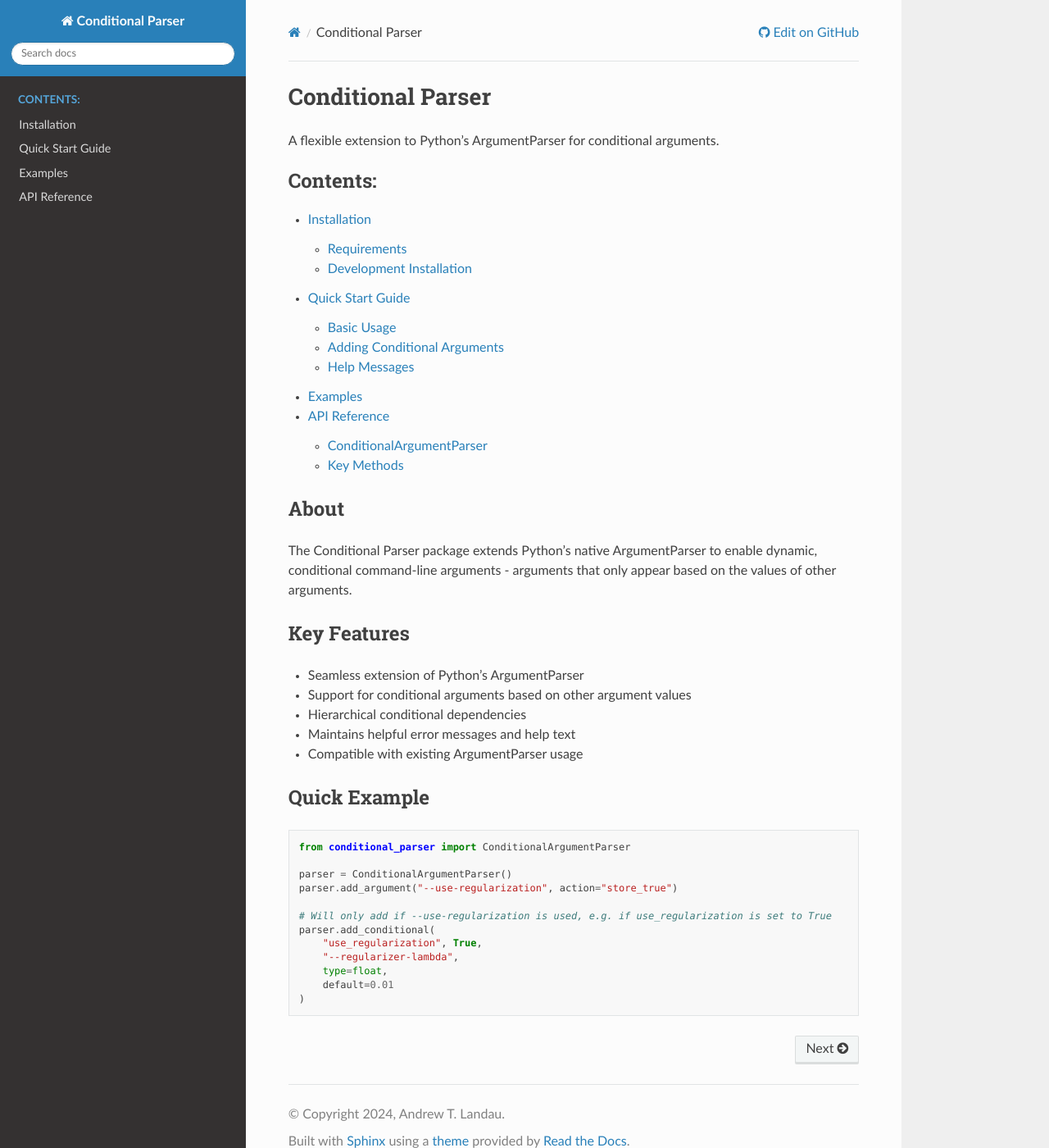
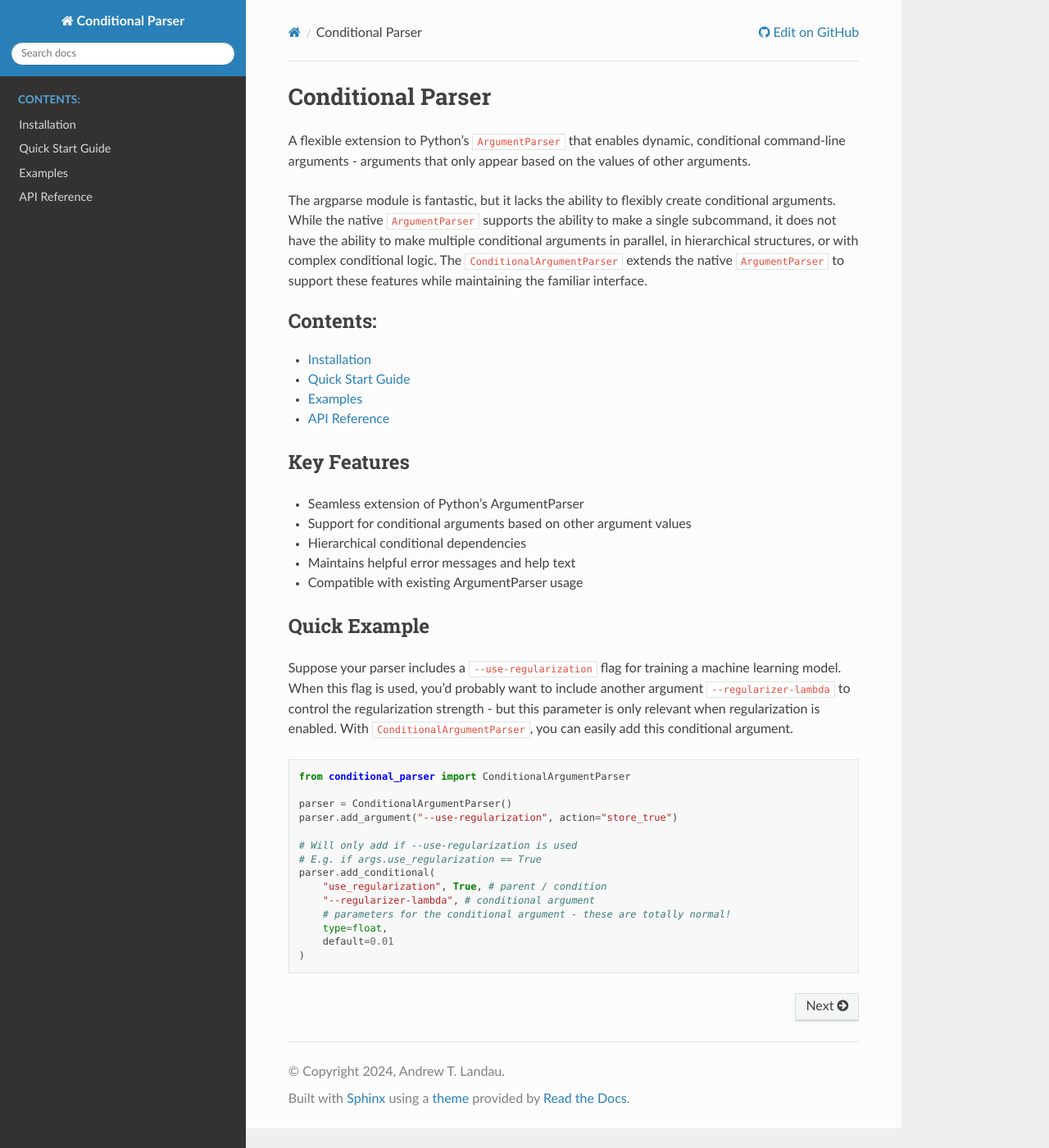
Before and after one commit to landoskape/conditional-parser, a Sphinx documentation site: the page built from docs/source/index.rst, in a window 1280 px wide and 1400 px high. Shown: the whole window at 82% size. Built offline with Sphinx 7.4.7 and the Read the Docs theme 3.1.0, drawn with Linux system fonts in a browser that asks for light colours.

Commit message:
Improve documentation

```diff
--- a/docs/source/index.rst
+++ b/docs/source/index.rst
@@ -1,26 +1,21 @@
 Conditional Parser
-=================
+==================
 
-A flexible extension to Python's ArgumentParser for conditional arguments.
+A flexible extension to Python's ``ArgumentParser`` that enables dynamic, conditional command-line arguments - arguments that only appear based on the values of other arguments.
+
+The argparse module is fantastic, but it lacks the ability to flexibly create conditional arguments. While the native ``ArgumentParser`` supports the ability to make a single subcommand, it does not have the ability to make multiple conditional arguments in parallel, in hierarchical structures, or with complex conditional logic. The ``ConditionalArgumentParser`` extends the native ``ArgumentParser`` to support these features while maintaining the familiar interface.
 
 .. toctree::
-   :maxdepth: 2
+   :maxdepth: 1
    :caption: Contents:
 
    installation
    quickstart
    examples/index
-   api/index
-
-About
------
-
-The Conditional Parser package extends Python's native ArgumentParser to enable dynamic,
-conditional command-line arguments - arguments that only appear based on the values of
-other arguments.
+   api
 
 Key Features
------------
+------------
 
 * Seamless extension of Python's ArgumentParser
 * Support for conditional arguments based on other argument values
@@ -29,7 +24,9 @@ Key Features
 * Compatible with existing ArgumentParser usage
 
 Quick Example
-------------
+-------------
+
+Suppose your parser includes a ``--use-regularization`` flag for training a machine learning model. When this flag is used, you'd probably want to include another argument ``--regularizer-lambda`` to control the regularization strength - but this parameter is only relevant when regularization is enabled. With ``ConditionalArgumentParser``, you can easily add this conditional argument.
 
 .. code-block:: python
 
@@ -38,10 +35,12 @@ Quick Example
     parser = ConditionalArgumentParser()
     parser.add_argument("--use-regularization", action="store_true")
 
-    # Will only add if --use-regularization is used, e.g. if use_regularization is set to True
+    # Will only add if --use-regularization is used
+    # E.g. if args.use_regularization == True
     parser.add_conditional(
-        "use_regularization", True,
-        "--regularizer-lambda",
+        "use_regularization", True, # parent / condition
+        "--regularizer-lambda", # conditional argument
+        # parameters for the conditional argument - these are totally normal!
         type=float,
         default=0.01
     )
--- a/docs/source/installation.rst
+++ b/docs/source/installation.rst
@@ -1,5 +1,5 @@
 Installation
-===========
+============
 
 The package is available on PyPI and can be installed using pip:
 
@@ -8,12 +8,12 @@ The package is available on PyPI and can be installed using pip:
     pip install conditional-parser
 
 Requirements
------------
+------------
 
 Conditional Parser has no external dependencies beyond Python's standard library.
 
 Development Installation
-----------------------
+------------------------
 
 To install for development:
 
```
Also changed, not shown: docs/source/api.rst (added, +37 -0 lines), docs/source/api/index.rst (deleted, +0 -29 lines).
